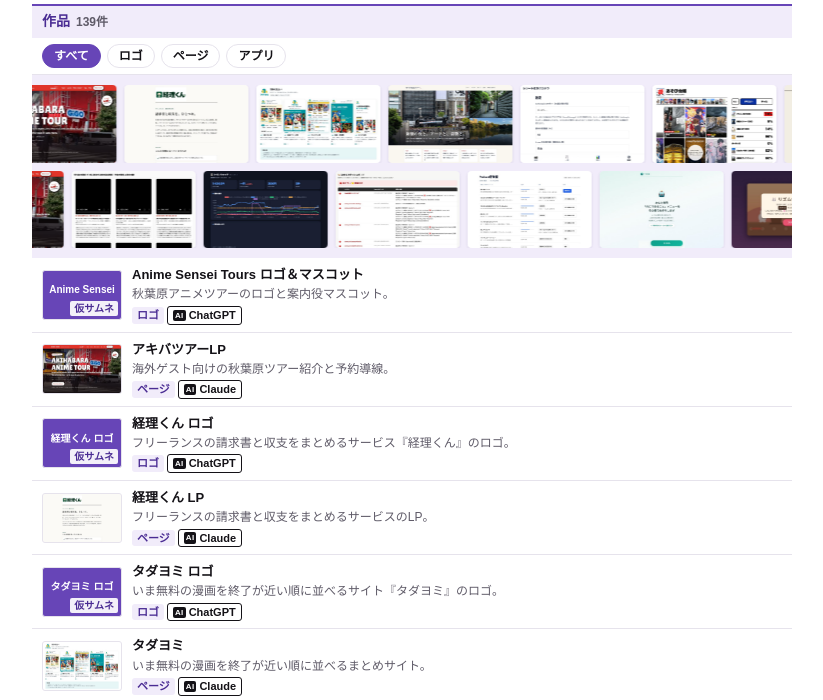
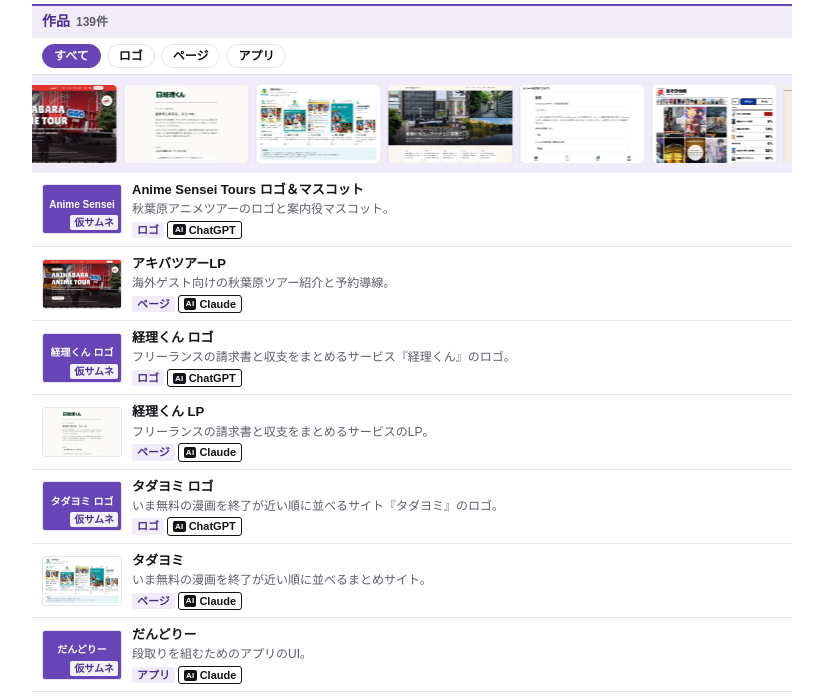
Before and after one commit to Yukitchy/ai-portfolio, a plain HTML site: page index.html in a window 1280 px wide. Shown: the part 42-742 px from the top of the page, without its empty margins (228-1051 px from the left). Drawn offline with Linux system fonts and the light colour scheme.

Commit message:
トップの流れるサムネ帯を2段→1段に（左へ流れる側を残し逆方向段を削除）。絞り込み連動・仮サムネ除外・速度は現行のまま。selftestに「index 流れは1段」を追加
Co-Authored-By: Claude Opus 5.5 <noreply@anthropic.com>

```diff
--- a/index.html
+++ b/index.html
@@ -21,7 +21,7 @@
 .card .th{border-radius:3px;border:1px solid var(--line)}
 .card .b{min-width:0;flex:1}
 
-.duo{background:var(--vio-l);padding:10px 0;display:grid;gap:8px}
+.duo{background:var(--vio-l);padding:10px 0}
 .duo .flow{--w:124px;--g:8px;--dur:100s}
 .duo .th{border-radius:4px;box-shadow:0 1px 3px rgba(40,20,90,.12)}
 </style>
@@ -30,7 +30,7 @@
 <div class="wrap">
 <header><a class="hd" href="./"><img src="assets/icon.png" alt="" width="32" height="32"><span class="site">AIポートフォリオ</span></a><a class="cta" href="#contact">仕事の相談</a></header>
 <section class="works"><h2>作品<small><span id="count">–</span>件</small></h2><div class="filters"><div class="row" id="catRow" aria-label="種類で絞り込む"></div></div>
-<div class="duo" aria-hidden="true"><div class="flow"></div><div class="flow rev"></div></div><ul class="list" id="list"></ul>
+<div class="duo" aria-hidden="true"><div class="flow"></div></div><ul class="list" id="list"></ul>
 <p id="empty">この種類の作品はまだありません。</p></section>
 <section id="profile" class="prof"><h2>プロフィール</h2><p class="pn" id="pName"></p><p class="pr" id="pRole"></p><p class="pb" id="pBio"></p></section>
 <section id="contact" class="ct"><h2>お問い合わせ</h2><p class="cl">ロゴ1点から、ページ・アプリ画面まで相談できます。</p><a class="btn" id="pContact" href="#contact">仕事の相談をする</a><p class="cn" id="pNote"></p></section>
```
Also changed, not shown: selftest.html (+1 -1 lines).
